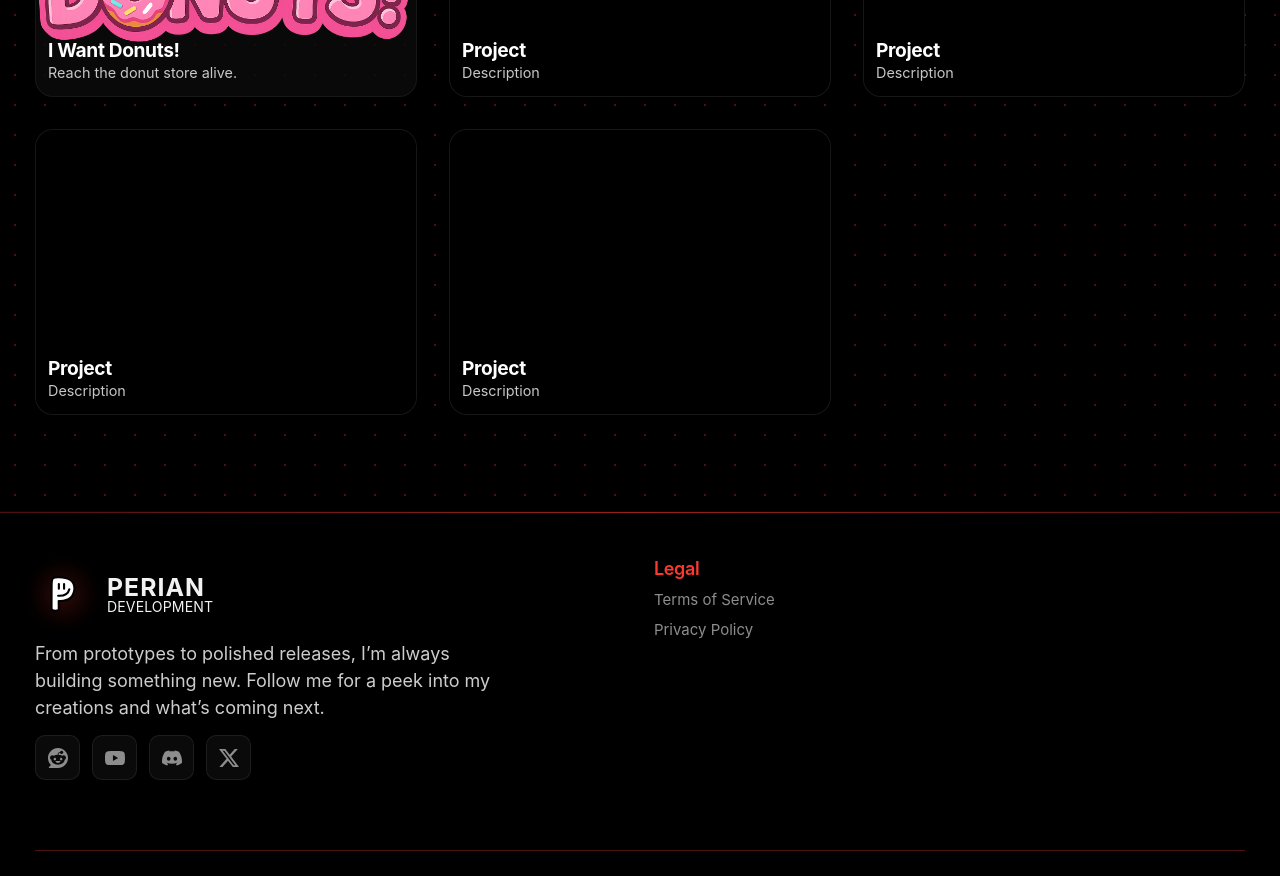
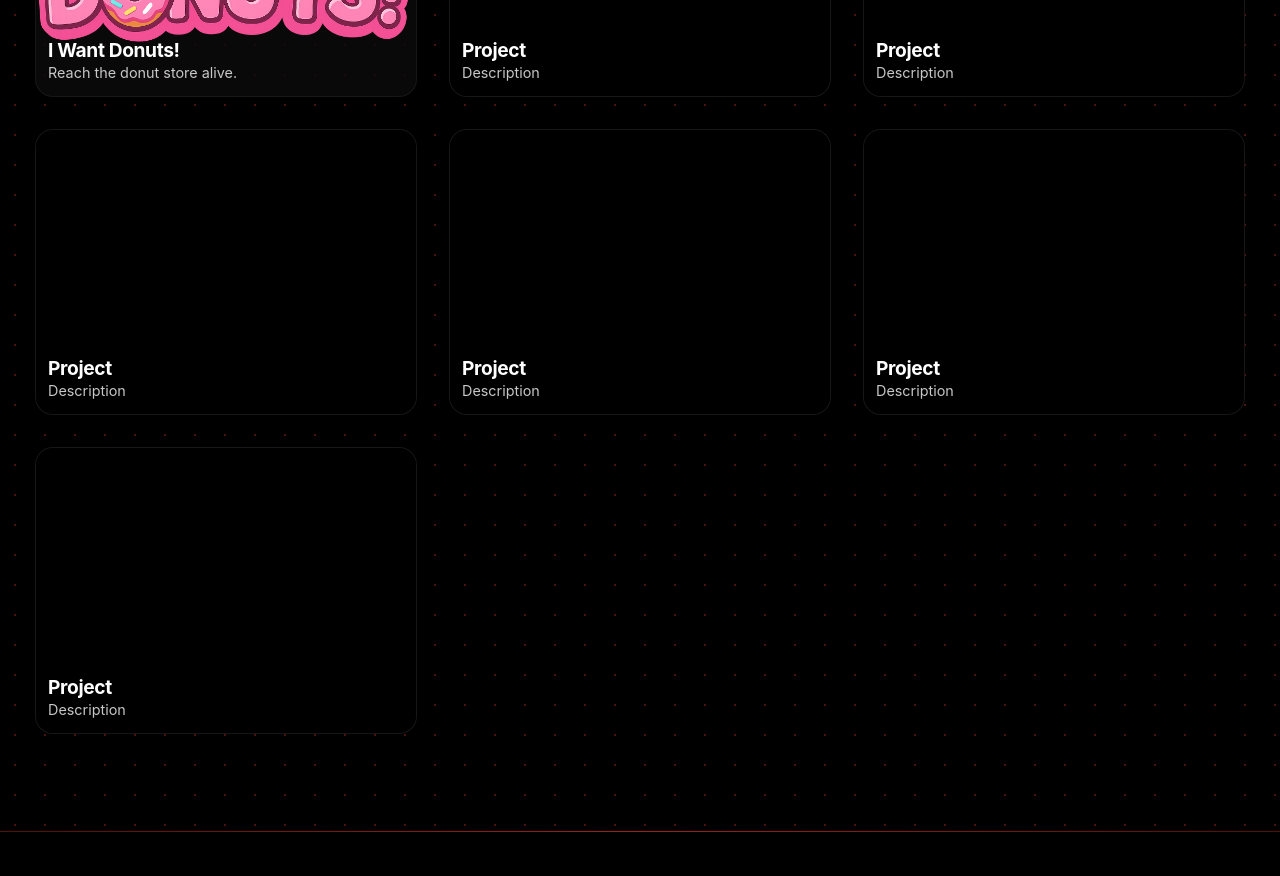
Before and after one commit to PerianDevelopment/Website1, a plain HTML site: page Projects/index.html in a window 1280 px wide. Shown: the part 840-1716 px from the top of the page. Drawn offline with Linux system fonts and the light colour scheme; files whose address does not match are found by name.

Commit message:
Update index.html

```diff
--- a/Projects/index.html
+++ b/Projects/index.html
@@ -104,6 +104,30 @@
         </div>
       </a>
 
+        <a class="card-top">
+          <div class="card-top__image" style="background-color: #000"></div>
+          <div class="card-top__overlay"></div>
+          <div class="card-top__text">
+            <h3>Project</h3>
+            <p>Description</p>
+          </div>
+          <div class="card-top__icon">
+          <span>⧉</span>
+        </div>
+      </a>
+
+        <a class="card-top">
+          <div class="card-top__image" style="background-color: #000"></div>
+          <div class="card-top__overlay"></div>
+          <div class="card-top__text">
+            <h3>Project</h3>
+            <p>Description</p>
+          </div>
+          <div class="card-top__icon">
+          <span>⧉</span>
+        </div>
+      </a>
+
       </div>
     </div>
   </section>
```
